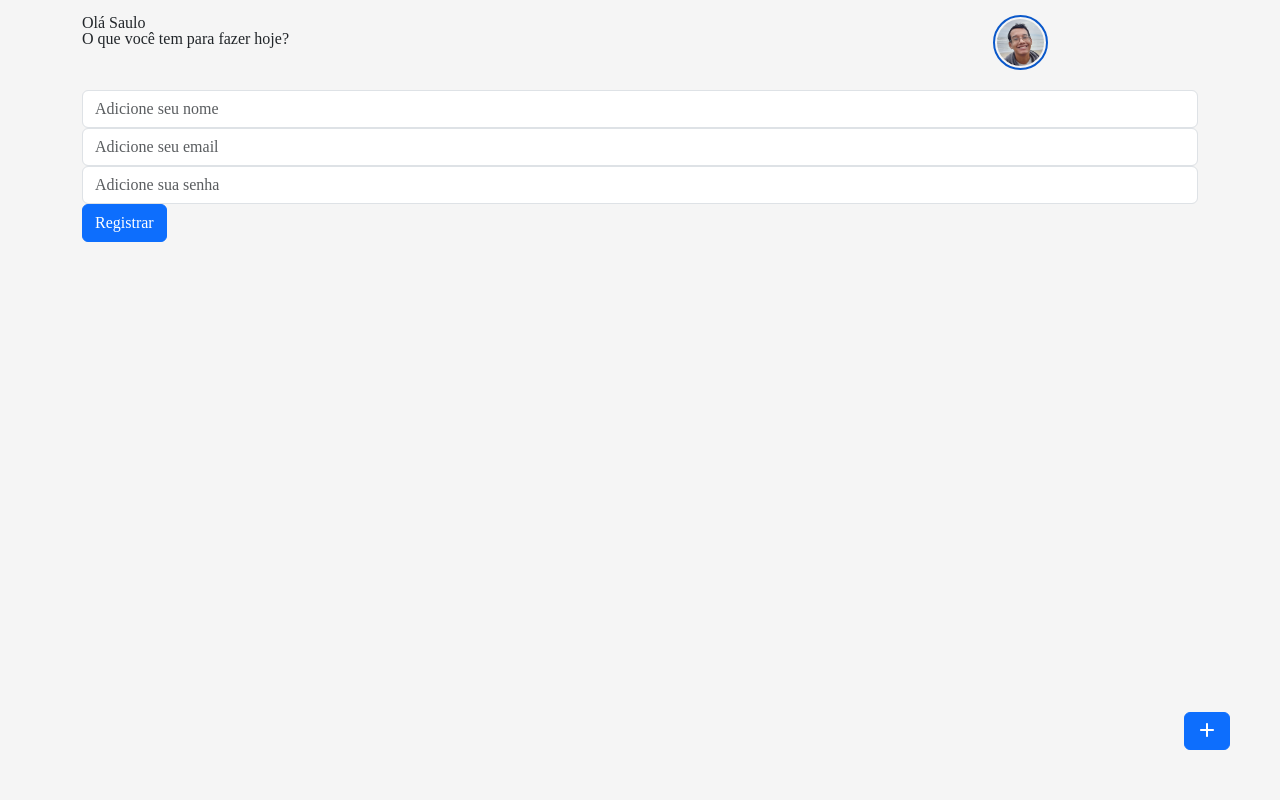
After one commit to ravanss/my_to-do, a PHP site: page /registra.php in a window 1280 px wide. The commit adds this page. Run offline with PHP 8.4, Linux system fonts and the light colour scheme; some libraries are stand-ins or nearby versions.

Commit message:
melhorias de projeto

```diff
--- a/app.php
+++ b/app.php
@@ -16,4 +16,3 @@ include 'header.php';
   </main>
 <?php
 include 'footer.php';
-?>
--- a/assets/css/main.css
+++ b/assets/css/main.css
@@ -29,7 +29,7 @@ body{
 }
 
 .main{
-    padding-top: 70px;
+    padding-top: 90px;
 }
 
 #tasks-list{
--- a/index.php
+++ b/index.php
@@ -1,7 +1,7 @@
 <?php
     include 'header.php';
+    header('Location: registra.php');
 ?>
     <H1>Index.php</H1>
 <?php
     include 'footer.php';
-?>
--- a/php/config.php
+++ b/php/config.php
@@ -1,5 +1,5 @@
+<?php
 //Configuration file for PHP settings
-<?php
 $host = 'localhost';
 $username = 'root';
 $password = '';
--- /dev/null
+++ b/registra.php
@@ -0,0 +1,38 @@
+<?php
+include 'header.php';
+require_once 'php/config.php';
+session_start();
+
+if ($_SERVER['REQUEST_METHOD'] === 'POST') {
+    $username = $_POST['nome'];
+    $email = $_POST['email'];
+    $password = password_hash($_POST['senha'], PASSWORD_DEFAULT);
+}
+?>
+
+<main class="main">
+    <section>
+        <div class="container">
+            <div class="row">
+                <div class="col-12"></div>
+                    <form action="" method="post">
+                        <div class="input-group">
+                            <input type="text" name="nome" class="form-control" placeholder="Adicione seu nome">
+                        </div>
+                        <div class="input-group">
+                            <input type="email" name="email" class="form-control" placeholder="Adicione seu email">
+                        </div>
+                        <div class="input-group">
+                            <input type="password" name="senha" class="form-control" placeholder="Adicione sua senha">
+                        </div>
+                        <div class="input-group">
+                            <button type="submit" class="btn btn-primary">Registrar</button>
+                        </div>
+                    </form>
+                </div>
+            </div>
+        </div>
+    </section>
+</main>
+<?php
+include 'footer.php';
```
Also changed, not shown: php/registra.php (deleted, +0 -25 lines). Lines whose indentation alone changed are shown as unchanged.
